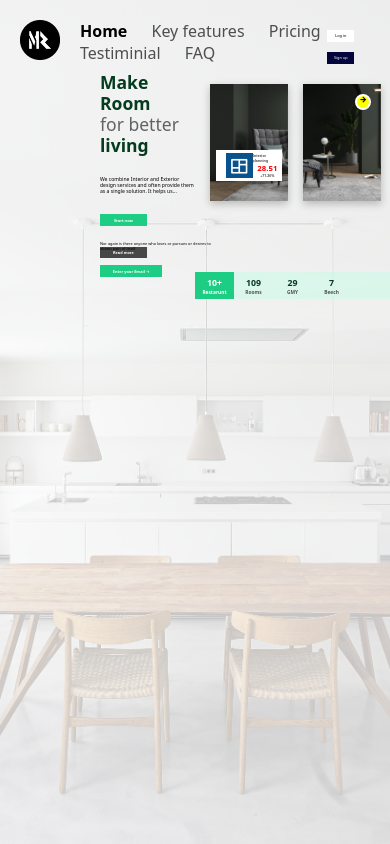
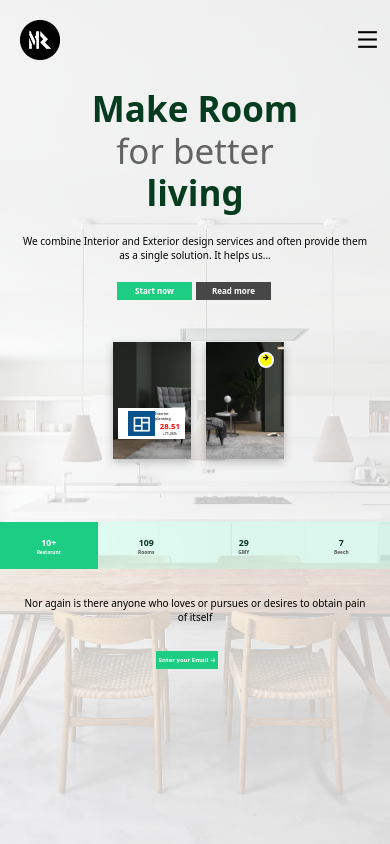
Before and after one commit to AyushBathre2001/Interior-Design-Home-Page, a plain HTML site: page index.html in a window 390 px wide. Drawn offline with nearby package versions, Linux system fonts and the light colour scheme.

Commit message:
Hamburger menu added

```diff
--- a/index.html
+++ b/index.html
@@ -37,9 +37,23 @@
                     <button id="lbutt" type="button">Sign up</button>
                 </div>
 
+                <button id="hamburger" type="button"><i class="ri-menu-line"></i></button>
+
             </div>
 
+
             <div class="main">
+
+
+                <div class="menu">
+                    <ul>
+                        <li><a id="fn" href="">Home</a></li>
+                        <li><a href="">Key features</a></li>
+                        <li><a href="">Pricing</a></li>
+                        <li><a href="">Testiminial</a></li>
+                        <li><a href="">FAQ</a></li>
+                    </ul>
+                </div>
                 <div class="left">
                     <h1 class="dark">Make Room</h1>
                     <h1 class="light">for better</h1>
@@ -80,13 +94,13 @@
                         <p>Nor again is there anyone who loves or pursues or desires to obtain pain of itself</p>
                     </div>
                     <div class="email">
-                        <button type="button">Enter your Email	&rarr;</button>
+                        <button type="button">Enter your Email &rarr;</button>
                     </div>
 
                 </div>
                 <div class="lright">
                     <div class="bar">
-                    <div id = "fsec" class="sec">
+                        <div id="fsec" class="sec">
                             <h2>10+</h2>
                             <h5>Restarunt</h5>
                         </div>
@@ -107,6 +121,19 @@
             </div>
         </div>
     </div>
+
+    <script>
+        let hamb = document.getElementById("hamburger")
+        let mn = document.getElementsByClassName("menu")[0]
+        hamb.addEventListener('click',()=>{
+            if(mn.style.left === "-100%"){
+                mn.style.left = "0%"
+            }
+            else{
+                mn.style.left = "-100%"
+            }
+        })
+    </script>
 </body>
 
 </html>
--- a/style.css
+++ b/style.css
@@ -47,6 +47,7 @@ nav ul li a {
     text-decoration: none;
     color: rgb(79, 78, 78);
     margin-left: 20px;
+    font-size: 1vw;
 
 }
 
@@ -86,7 +87,45 @@ nav ul li a {
     cursor: pointer;
 }
 
+#hamburger{
+    border: none;
+    outline: none;
+    font-size: 25px;
+    background-color: transparent;
+    margin-right: 10px;
+    display: none;
+}
+
+.menu{
+    display: flex;
+    justify-content: center;
+    align-items: flex-start;
+    width: 100%;
+    height: 100%;
+    position: absolute;
+    left: -100%;
+    background-color: #444;
+    z-index: 222;
+    transition: all cubic-bezier(0.19, 1, 0.22, 1) 1s;
+}
+
+.menu ul{
+    margin-top: 40px;
+}
+
+.menu ul li{
+    list-style: none;
+    margin-bottom: 30px;
+
+}
+.menu ul li a{
+    text-decoration: none;
+    color: #fff;
+    font-size: 10px;
+}
+
 .main {
+    position: relative;
     display: flex;
     width: 100%;
     height: 30vw;
@@ -342,6 +381,7 @@ nav ul li a {
     display: flex;
     justify-content: center;
     align-items: center;
+
 }
 
 .bar {
@@ -388,3 +428,113 @@ nav ul li a {
 .bar #fsec h5{
     color: white;
 }
+
+
+@media  screen and (max-width :700px){
+    .left h1{
+        margin-left: 50px;
+    }
+    .left p{
+        margin-left: 50px;
+    }
+    .left .main_butt{
+        margin-left: 50px;
+    }
+    .lleft .para{
+        margin-left: 50px;
+    }
+    .lleft .email{
+        margin-left: 50px;
+    }
+    nav{
+        display: none;
+    }
+    #hamburger{
+        display: inline-block;
+    }
+}
+
+@media screen and (max-width:500px) {
+    .button{
+        display: none;
+    }
+
+    .main{
+        height : 50%;
+        flex-direction: column;
+        justify-content: center;
+        align-items: center;
+    }
+    .last{
+        flex-direction: column-reverse;
+    }
+    .lleft{
+        align-self: center;
+    }
+    .left{
+        align-items: center;
+        width: 100%;
+    }
+
+    .left h1{
+        font-size: 35px;
+        margin-left: 0px;
+    }
+    .left p{
+        text-align: center;
+        font-size: 10px;
+        margin-left: 0px;
+        padding: 0px 20px;
+    }
+    .left .main_butt{
+        margin-left: 0px;
+        width: 40%;
+        height: 30px;
+    }
+
+    .left .main_butt button{
+        font-size: 8px;
+    }
+    .lleft .para{
+        margin-left: 0px;
+    }
+    .lleft .email{
+        margin-left: 0px;
+    }
+
+    .lright{
+        width: 100%;
+    }
+
+    .bar{
+        width: 100%;
+        height: 60%;
+    }
+    .sec{
+        width: 100%;
+    }
+
+    .lleft{
+        justify-content: center;
+        align-items: center;
+        width: 100%;
+
+    }
+    .lleft .para{
+        align-items: center;
+        justify-content: center;
+        width: 90%;
+        font-size: 10px;
+        text-align: center;
+    }
+
+    .lleft .email{
+        width: 20%;
+        height: 30px;
+    }
+
+    .email button{
+        font-size: 6px;
+    }
+
+}
```
Lines whose indentation alone changed are shown as unchanged.
